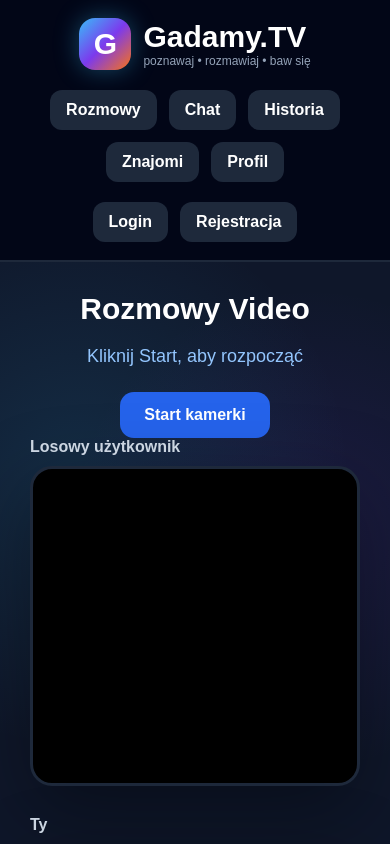
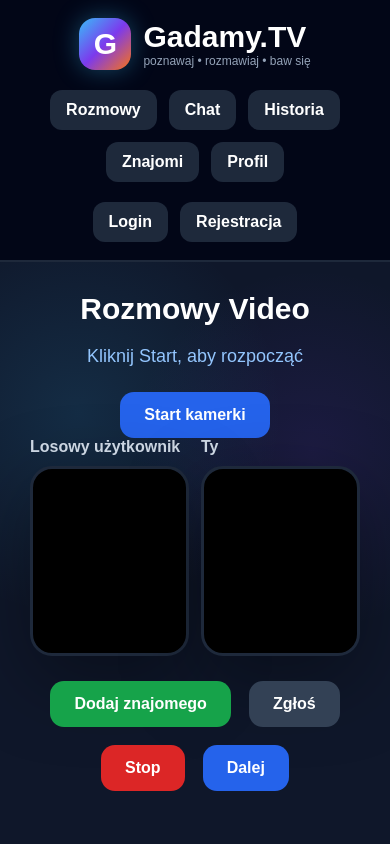
Before and after one commit to marcelulbrych7-alt/GadamyTv, a React (Vite) app in the folder client/: page / in a window 390 px wide. Shown: the top 844 px of the page. Built offline with nearby package versions, Linux system fonts and the light colour scheme.

Commit message:
repair flex videocall

```diff
--- a/client/src/index.css
+++ b/client/src/index.css
@@ -149,16 +149,19 @@
 /* VIDEO */
 
 .videoWrapper {
-  display: flex;
-  justify-content: center;
-  align-items: flex-start;
-  gap: 30px;
-  flex-wrap: wrap;
+  display: grid;
+  grid-template-columns: 1fr 1fr;
+  gap: 24px;
+
+  width: 100%;
+  max-width: 1500px;
+
+  margin: 0 auto;
 }
 
 .videoCard {
-  width: 680px;
-  max-width: 100%;
+  width: 100%;
+  min-width: 0;
 }
 
 .videoLabel {
@@ -169,11 +172,16 @@
 
 .videoBox {
   width: 100%;
-  height: 460px;
+
+  height: min(34vw, 520px);
+  min-height: 260px;
+
   background: black;
   border-radius: 22px;
   overflow: hidden;
+
   border: 3px solid #1e293b;
+
   box-shadow: 0 25px 80px rgba(0, 0, 0, 0.35);
 }
 
@@ -451,8 +459,14 @@
     font-size: 30px;
   }
 
+  .videoWrapper {
+    gap: 12px;
+  }
+
   .videoBox {
-    height: 320px;
+    height: 45vw;
+    max-height: 320px;
+    min-height: 190px;
   }
 
   .chatLayout,
```
